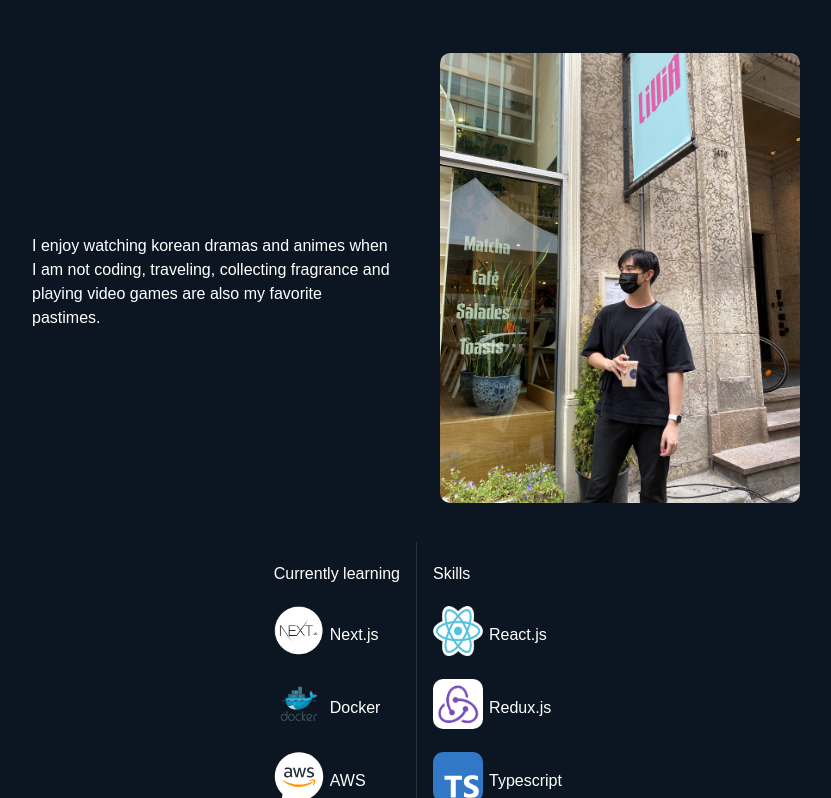
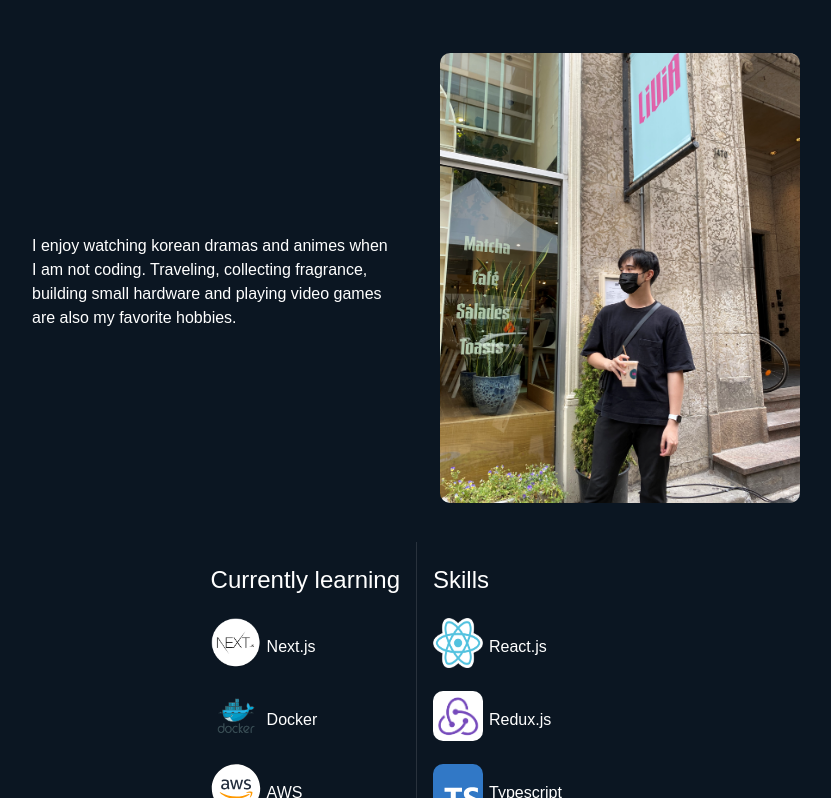
Before and after one commit to willyyhuang/portfolio, a Next.js app: page / in a window 1280 px wide. Shown: the part 517-1315 px from the top of the page, without its empty margins (224-1055 px from the left). Built offline with nearby package versions, Linux system fonts and the light colour scheme; a web font is replaced by a local one.

Commit message:
more polishing

```diff
--- a/pages/index.tsx
+++ b/pages/index.tsx
@@ -89,8 +89,8 @@ const About = () => (
       </Grid>
       <Grid item xs={6} style={{alignSelf: 'center'}}>
         <Typography>
-          I enjoy watching korean dramas and animes when I am not coding, traveling, collecting
-          fragrance and playing video games are also my favorite pastimes.
+          I enjoy watching korean dramas and animes when I am not coding. Traveling, collecting
+          fragrance, building small hardware and playing video games are also my favorite hobbies.
         </Typography>
       </Grid>
       <Grid item xs={6}>
@@ -101,7 +101,11 @@ const About = () => (
       <Grid item container xs={6} justifyContent='end'>
         <List>
           <ListItem>
-            <ListItemText>Currently learning</ListItemText>
+            <ListItemText>
+              <Typography style={{fontSize: '150%', fontWeight: 500}}>
+                Currently learning
+              </Typography>
+            </ListItemText>
           </ListItem>
           {learnings.map((skill) => (
             <ListItem>
@@ -117,7 +121,9 @@ const About = () => (
       <Grid item xs={5}>
         <List>
           <ListItem>
-            <ListItemText>Skills</ListItemText>
+            <ListItemText>
+              <Typography style={{fontSize: '150%', fontWeight: 500}}>Skills</Typography>
+            </ListItemText>
           </ListItem>
           {skills.map((skill) => (
             <ListItem>
```
